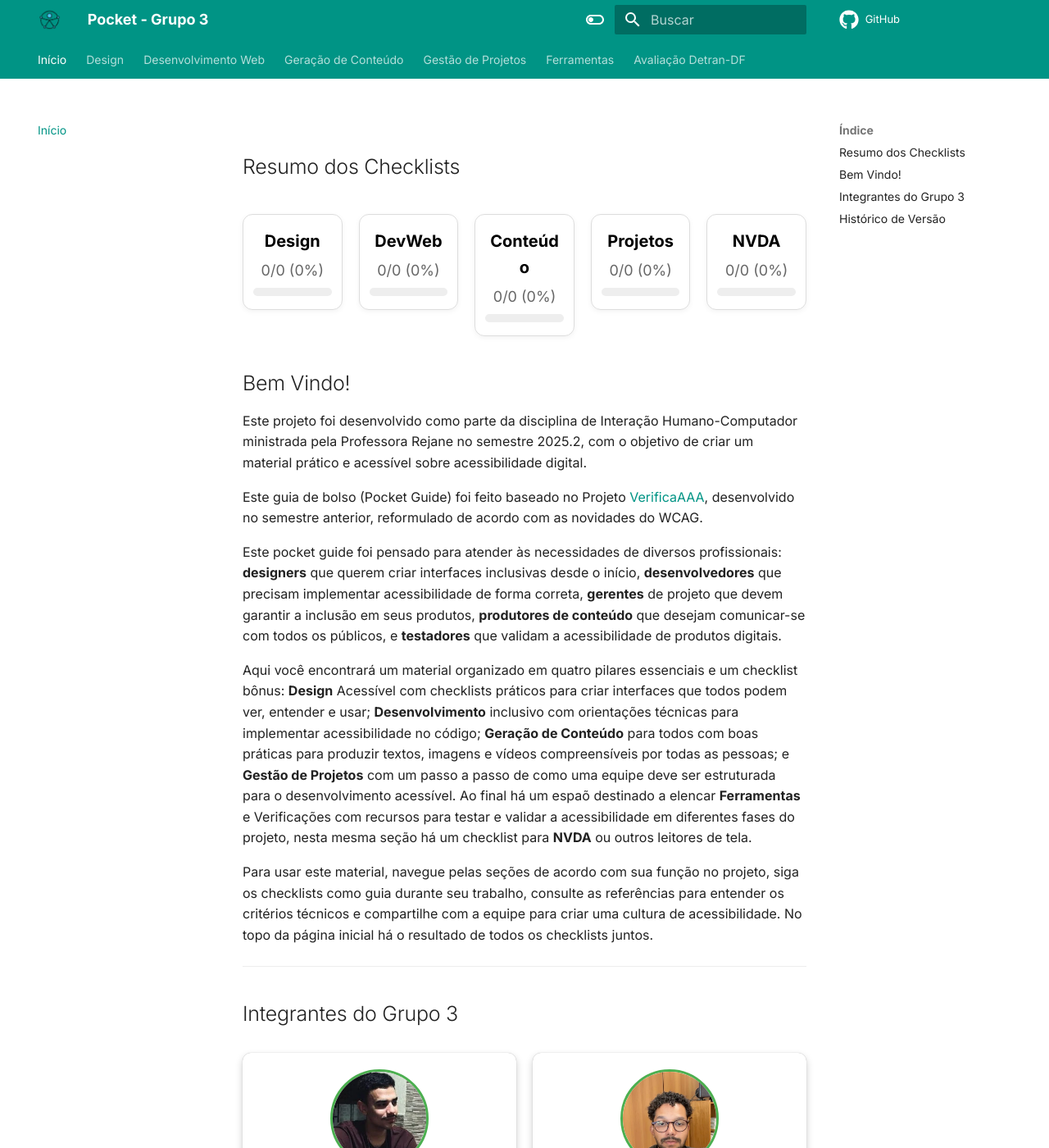
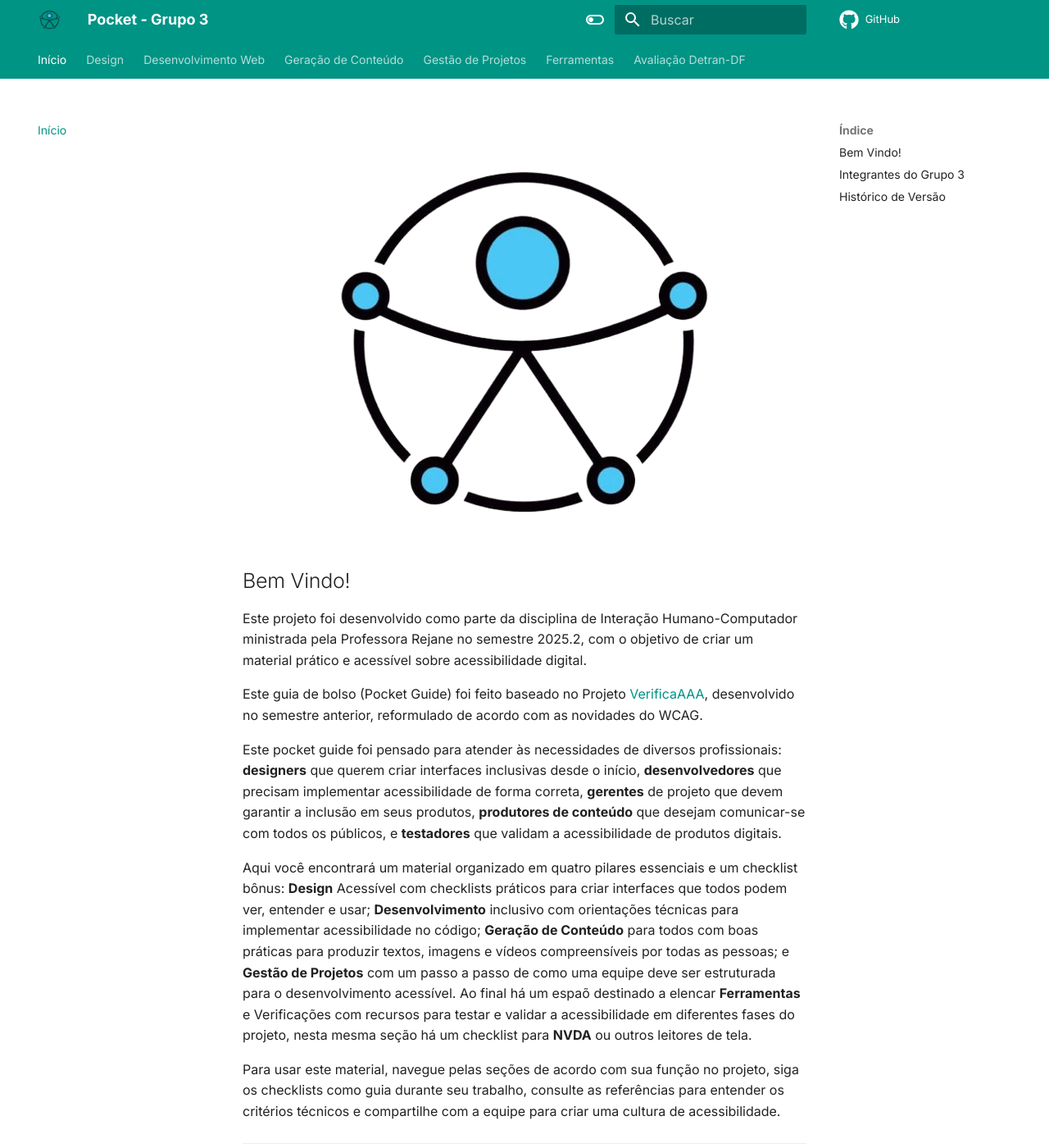
Before and after one commit to UnB-IHC/IHC_2025.2_Grupo3, an MkDocs documentation site: the page built from docs/index.md, in a window 1280 px wide and 1400 px high. Shown: the whole window at 82% size. Built offline with MkDocs 1.6.1 and Material for MkDocs 9.7.7, drawn with Linux system fonts in a browser that asks for light colours; comment, search, counter and statistics services are not loaded; some of the changed lines change nothing that is shown.

Commit message:
fix: sidebar

```diff
--- a/docs/index.md
+++ b/docs/index.md
@@ -1,103 +1,7 @@
 #
-## Resumo dos Checklists
-<div id="checklist-summary"></div>
-
-<script>
-document.addEventListener('DOMContentLoaded', () => {
-  const container = document.getElementById('checklist-summary');
-  if (!container) return;
-
-  // 🔧 Ordem fixa dos checklists
-  const checklists = [
-    { path: 'IHC_2025.2_Grupo3/pages/design/design/', name: 'Design' },
-    { path: 'IHC_2025.2_Grupo3/pages/devWeb/devWeb/', name: 'DevWeb' },
-    { path: 'IHC_2025.2_Grupo3/pages/geracaoConteudo/conteudo/', name: 'Conteúdo' },
-    { path: 'IHC_2025.2_Grupo3/pages/gestaoProjeto/gestaoProjeto/', name: 'Projetos' },
-    { path: 'IHC_2025.2_Grupo3/pages/ferramentas/ferramentas/', name: 'NVDA' }
-  ];
-
-  // 🎨 GRID CENTRALIZADO (3 por linha, centraliza se sobrar)
-  container.style.display = 'grid';
-  container.style.gridTemplateColumns = 'repeat(5, 1fr)';
-  container.style.justifyItems = 'center';
-  container.style.alignItems = 'start';
-  container.style.gap = '20px';
-  container.style.maxWidth = '1200px';
-  container.style.margin = '2rem auto';
-
-  checklists.forEach(({ path, name }) => {
-    const storageKey = 'checkstate:' + path;
-    const raw = localStorage.getItem(storageKey);
-    const state = raw ? JSON.parse(raw) : [];
-    const metaRaw = localStorage.getItem(storageKey + ':meta');
-    const meta = metaRaw ? JSON.parse(metaRaw) : {};
-    const total = meta.total || state.length || 0;
-    const checked = state.filter(Boolean).length;
-    const percent = total > 0 ? Math.round((checked / total) * 100) : 0;
-
-    // 🧩 CARD
-    const card = document.createElement('div');
-    card.style = `
-      background:#fff;
-      border:1px solid #ddd;
-      border-radius:12px;
-      padding:16px 12px;
-      display:flex;
-      flex-direction:column;
-      align-items:center;
-      text-align:center;
-      box-shadow:0 2px 6px rgba(0,0,0,0.05);
-      transition:transform .2s;
-    `;
-    card.onmouseenter = () => card.style.transform = 'translateY(-3px)';
-    card.onmouseleave = () => card.style.transform = 'none';
-
-    // título
-    const title = document.createElement('div');
-    title.style = "font-weight:600;margin-bottom:6px;font-size:1rem;color:black;";
-    title.textContent = name;
-
-    // progresso
-    const progress = document.createElement('div');
-    progress.style = "font-size:0.9rem;color:#666;margin-bottom:6px;";
-    progress.textContent = `${checked}/${total} (${percent}%)`;
-
-    // barra
-    const barContainer = document.createElement('div');
-    barContainer.style = `
-      width:100%;
-      height:10px;
-      background:#eee;
-      border-radius:8px;
-      overflow:hidden;
-      position:relative;
-    `;
-
-    const bar = document.createElement('div');
-    bar.style = `
-      width:${percent}%;
-      height:100%;
-      background:linear-gradient(90deg, #009485, #00bfa5);
-      border-radius:8px 0 0 8px;
-      transform-origin:left center;
-      transition:width .4s ease;
-    `;
-
-    barContainer.appendChild(bar);
-
-    // link
-    const link = document.createElement('a');
-    link.href = path;
-    link.style = 'text-decoration:none;color:inherit;width:100%;';
-
-    card.appendChild(title);
-    card.appendChild(progress);
-    card.appendChild(barContainer);
-    link.appendChild(card);
-    container.appendChild(link);
-  });
-});
-</script>
+<div style="text-align: center">
+  <img src="assets/icon.png">
+</div>
 
 ## Bem Vindo!
 Este projeto foi desenvolvido como parte da disciplina de Interação Humano-Computador ministrada pela Professora Rejane no semestre 2025.2, com o objetivo de criar um material prático e acessível sobre acessibilidade digital.
@@ -108,7 +12,7 @@ Este pocket guide foi pensado para atender às necessidades de diversos profissi
 
 Aqui você encontrará um material organizado em quatro pilares essenciais e um checklist bônus: <b>Design</b> Acessível com checklists práticos para criar interfaces que todos podem ver, entender e usar; <b>Desenvolvimento</b> inclusivo com orientações técnicas para implementar acessibilidade no código; <b>Geração de Conteúdo</b> para todos com boas práticas para produzir textos, imagens e vídeos compreensíveis por todas as pessoas; e <b>Gestão de Projetos</b> com um passo a passo de como uma equipe deve ser estruturada para o desenvolvimento acessível. Ao final há um espaõ destinado a elencar <b>Ferramentas</b> e Verificações com recursos para testar e validar a acessibilidade em diferentes fases do projeto, nesta mesma seção há um checklist para <b>NVDA</b> ou outros leitores de tela.
 
-Para usar este material, navegue pelas seções de acordo com sua função no projeto, siga os checklists como guia durante seu trabalho, consulte as referências para entender os critérios técnicos e compartilhe com a equipe para criar uma cultura de acessibilidade. No topo da página inicial há o resultado de todos os checklists juntos.
+Para usar este material, navegue pelas seções de acordo com sua função no projeto, siga os checklists como guia durante seu trabalho, consulte as referências para entender os critérios técnicos e compartilhe com a equipe para criar uma cultura de acessibilidade.
 
 ---
 ## Integrantes do Grupo 3
--- a/mkdocs.yml
+++ b/mkdocs.yml
@@ -55,4 +55,3 @@ extra_css:
 extra_javascript:
   - https://cdn.jsdelivr.net/npm/chart.js@4.4.1/dist/chart.umd.min.js
   - js/main.js  # Caminho relativo à pasta 'docs/'
-  - js/sidebar.js
```
